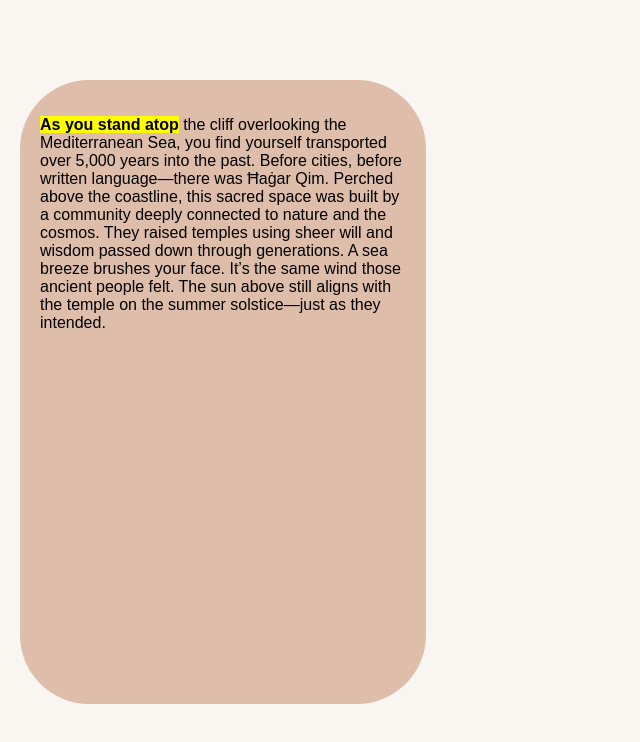
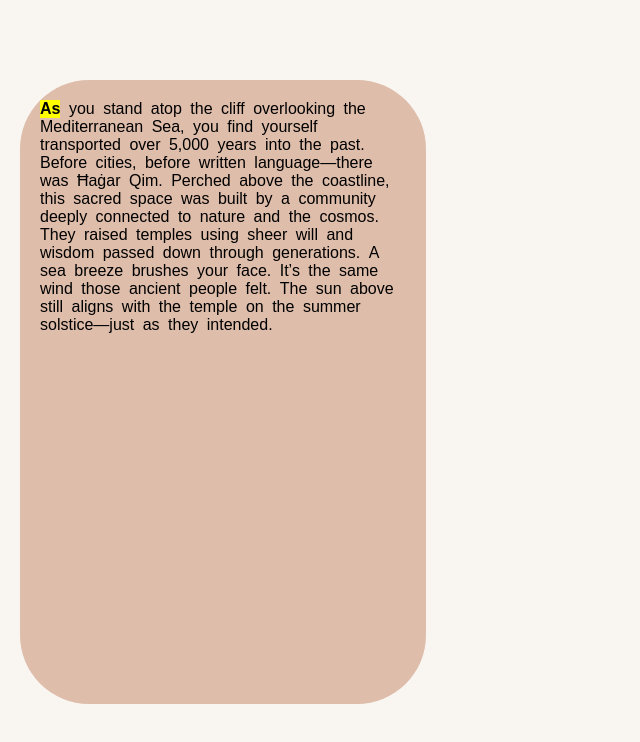
Before and after one commit to elimiz04/Prototype-1, a plain HTML site: page timelore script/timelore.html in a window 1280 px wide. Both pictures are taken after a click on the button "▶️ Start Audio". Shown: the whole page, without its empty margins (0-640 px from the left). Drawn offline with Linux system fonts and the light colour scheme.

Commit message:
Word is highlighted word by word

```diff
--- a/timelore script/timelore.html
+++ b/timelore script/timelore.html
@@ -3,7 +3,7 @@
 <head>
   <meta charset="UTF-8" />
   <meta name="viewport" content="width=device-width, initial-scale=1.0"/>
-  <title>Phrase-Level Sync</title>
+  <title>Word-by-Word Sync</title>
   <style>
     body {
       margin: 0;
@@ -38,8 +38,9 @@
       overflow-y: auto;
     }
 
-    .phrase {
-      display: inline;
+    .word {
+      display: inline-block;
+      margin-right: 4px;
     }
 
     .highlight {
@@ -54,7 +55,7 @@
 
 <div id="rectangle-container">
   <div id="text-container">
-    <p id="paragraph">
+    <p>
       As you stand atop the cliff overlooking the Mediterranean Sea, you find yourself transported over 5,000 years into the past.
       Before cities, before written language—there was Ħaġar Qim.
       Perched above the coastline, this sacred space was built by a community deeply connected to nature and the cosmos.
@@ -68,24 +69,7 @@
 
 <script>
   const playButton = document.getElementById('playButton');
-  const paragraph = document.getElementById('paragraph');
-
-  const rawText = paragraph.innerText.trim();
-
-  // Break into short phrases (3–6 words)
-  const phrases = rawText.match(/([^\.!?]+[\.!?]?)/g).flatMap(sentence => {
-    const words = sentence.trim().split(/\s+/);
-    const chunks = [];
-    for (let i = 0; i < words.length; i += 4) {
-      chunks.push(words.slice(i, i + 4).join(' '));
-    }
-    return chunks;
-  });
-
-  // Replace paragraph with span-wrapped phrases
-  paragraph.innerHTML = phrases.map(phrase => `<span class="phrase">${phrase}</span>`).join(' ');
-
-  const phraseSpans = document.querySelectorAll('.phrase');
+  const textContainer = document.getElementById('text-container');
 
   let voices = [];
 
@@ -100,25 +84,36 @@
 
   loadVoices();
 
-  function speakPhrases(index = 0) {
-    if (index >= phrases.length) {
+  // Replace each word with a span
+  const text = textContainer.innerText.trim();
+  const words = text.split(/\s+/);
+  textContainer.innerHTML = words.map(word => `<span class="word">${word}</span>`).join(' ');
+
+  const wordSpans = document.querySelectorAll('.word');
+
+  function speakWords(index = 0) {
+    if (index >= words.length) {
       playButton.style.display = 'block';
       return;
     }
 
-    const utter = new SpeechSynthesisUtterance(phrases[index]);
+    // Highlight current word
+    wordSpans.forEach(span => span.classList.remove('highlight'));
+    if (index < wordSpans.length) {
+      wordSpans[index].classList.add('highlight');
+    }
+
+    const utter = new SpeechSynthesisUtterance(words[index]);
     utter.rate = 1;
     utter.lang = 'mt-MT';
 
     const malteseVoice = voices.find(v => v.lang === 'mt-MT') || voices.find(v => v.lang.startsWith('en'));
-    if (malteseVoice) utter.voice = malteseVoice;
-
-    // Highlight current phrase
-    phraseSpans.forEach(span => span.classList.remove('highlight'));
-    phraseSpans[index].classList.add('highlight');
+    if (malteseVoice) {
+      utter.voice = malteseVoice;
+    }
 
     utter.onend = () => {
-      setTimeout(() => speakPhrases(index + 1), 100); // slight pause between phrases
+      setTimeout(() => speakWords(index + 1), 100); // Delay between words
     };
 
     speechSynthesis.speak(utter);
@@ -129,7 +124,7 @@
     if (speechSynthesis.speaking) {
       speechSynthesis.cancel();
     }
-    speakPhrases(0);
+    speakWords(0);
   });
 </script>
 
```
